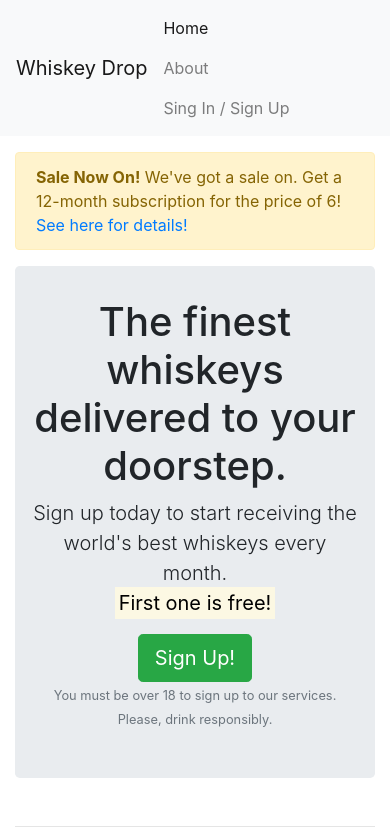
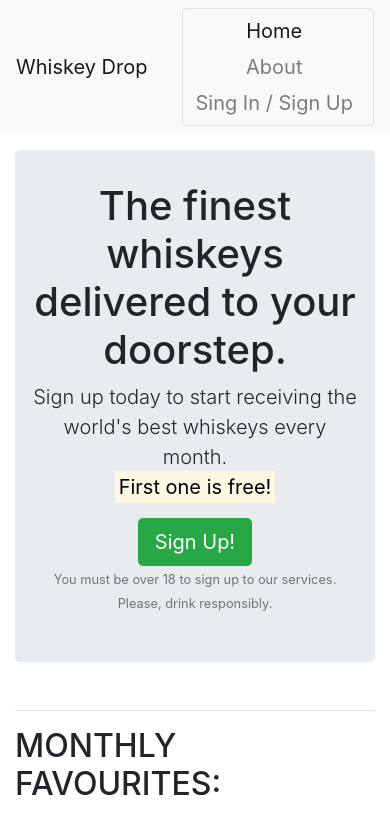
Before and after one commit to kydzoster/third-web-page, a plain HTML site: page index.html in a window 390 px wide. Shown: the top 840 px of the page. Drawn offline with nearby package versions, Linux system fonts and the light colour scheme.

Commit message:
added JS script and nav button

```diff
--- a/index.html
+++ b/index.html
@@ -13,6 +13,9 @@
 <body>
     <nav class="navbar navbar-light bg-light navbar-expand-sm">
         <a href="/" class="navbar-brand">Whiskey Drop</a>
+
+        <button class="navbar-toggler ml-auto" type="button" data-toggle="collapse" data-target="#navbarNavDropdown" aria-controls="navbarNavDropdown" aria-expanded="false" aria-label="Togglenavigation">
+
         <ul class="navbar-nav mr-auto">
             <li class="active nav-item mr-2"><a class="nav-link" href="/">Home</a></li>
             <li class="nav-item mr-2"><a class="nav-link" href="/about">About</a></li>
@@ -25,7 +28,7 @@
     </nav>
 
     <article class="container mt-3"> <!--mt-3 changes top margin-->
-        <div class="row">
+        <div class="row d-none d-sm-block">
             <div class="col-12">
                 <div class="alert alert-warning">
                 <strong>Sale Now On!</strong> We've got a sale on. Get a 12-month subscription for the price of 6!
@@ -186,6 +189,8 @@
         </section>
         <!-- /.features -->
     </article>
+    <script src="js/bootstrap.min.js"></script>
+    <script src="https://ajax.googleapis.com/ajax/libs/jquery/1.12.4/jquery.min.js"></script>
 </body>
 
 </html>
```
